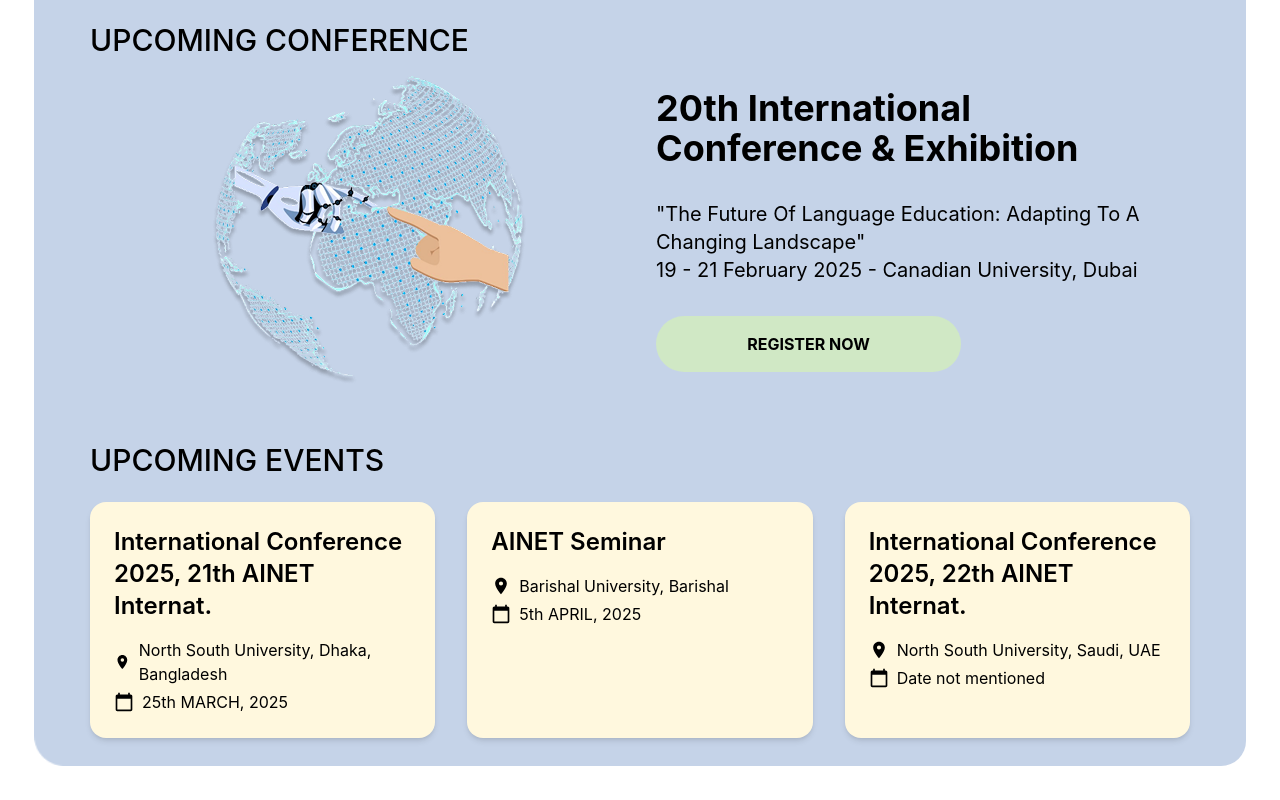
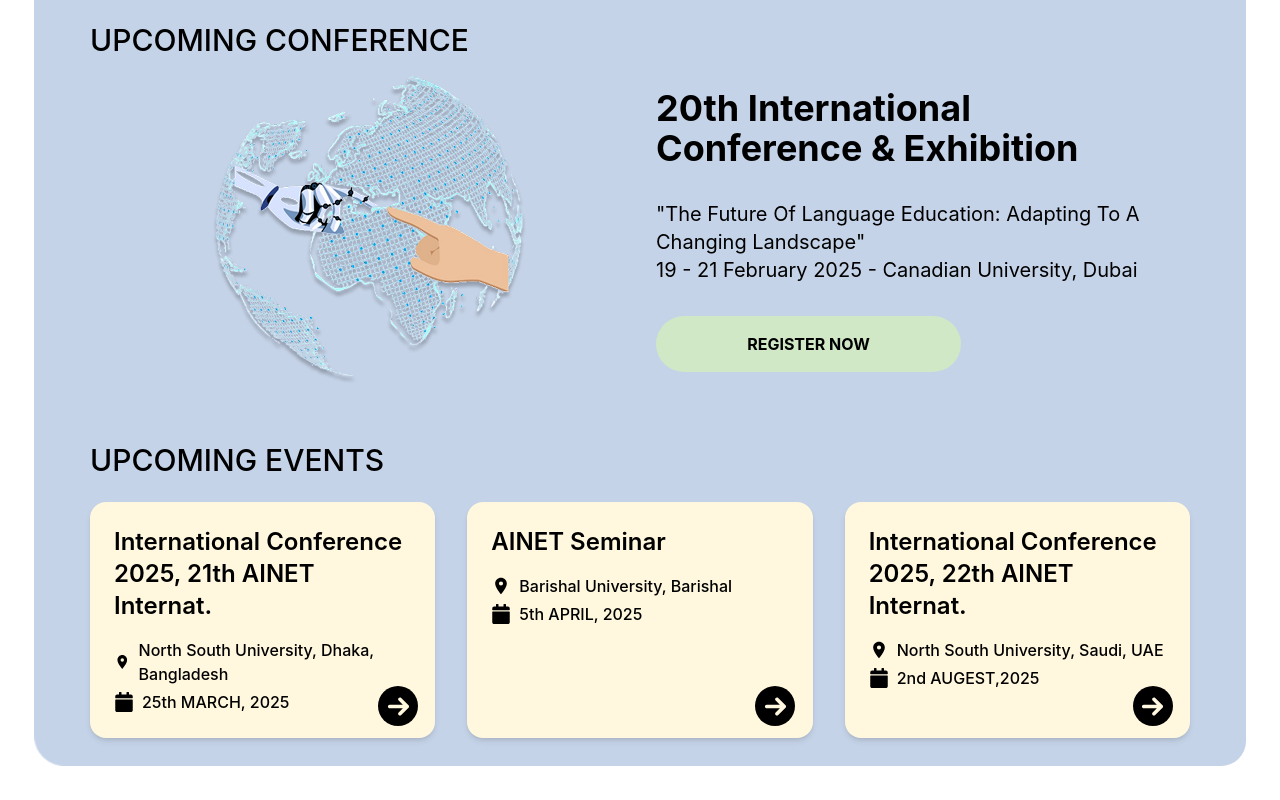
Before and after one commit to yadavswapnil25/AINET2-Web, a React (Vite) app: page / in a window 1280 px wide. Shown: the part 1158-1958 px from the top of the page. Built offline with nearby package versions, Linux system fonts and the light colour scheme.

Commit message:
adding arrows

```diff
--- a/src/Pages/Home.jsx
+++ b/src/Pages/Home.jsx
@@ -6,8 +6,31 @@ import bg2 from "/bg2.png";
 import home_banner_2 from "/home_banner_2.png";
 import upcoming from "/upcoming.png";
 import { MdLocationOn, MdCalendarToday } from "react-icons/md";
+import { FaCalendar } from "react-icons/fa";
+
 
 const Home = () => {
+
+  const eventsData = [
+    {
+      title: "International Conference 2025, 21th AINET Internat.",
+      location: "North South University, Dhaka, Bangladesh",
+      date: "25th MARCH, 2025",
+
+    },
+    {
+      title: "AINET Seminar",
+      location: "Barishal University, Barishal",
+      date: "5th APRIL, 2025",
+
+    },
+    {
+      title: "International Conference 2025, 22th AINET Internat.",
+      location: "North South University, Saudi, UAE",
+      date: "2nd AUGEST,2025",
+
+    },
+  ];
   return (
     <>
       <Highlight
@@ -113,48 +136,30 @@ const Home = () => {
           <h2 className="text-3xl w-full font-medium mt-10">UPCOMING EVENTS</h2>
 
           <div className="w-full h-1/2  flex flex-col md:flex-row sm:flex-row mt-6 gap-8">
-            {/* Card 1 */}
-            <div className="flex-1 bg-[#FFF8DE] rounded-2xl shadow-md p-6 hover:shadow-xl transition-shadow">
-              <h2 className="text-2xl font-semibold mb-4">
-                International Conference 2025, 21th AINET Internat.
-              </h2>
-              <p className="flex items-center text-black mb-1">
-                <MdLocationOn className=" mr-2 text-xl" />
-                North South University, Dhaka, Bangladesh
-              </p>
-              <p className="flex items-center text-black">
-                <MdCalendarToday className=" mr-2 text-xl" />
-                25th MARCH, 2025
-              </p>
-            </div>
 
-            {/* Card 2 */}
-            <div className="flex-1 bg-[#FFF8DE] rounded-2xl shadow-md p-6 hover:shadow-xl transition-shadow">
-              <h2 className="text-2xl font-semibold mb-4">AINET Seminar</h2>
-              <p className="flex items-center text-black mb-1">
-                <MdLocationOn className=" mr-2 text-xl" />
-                Barishal University, Barishal
-              </p>
-              <p className="flex items-center text-black">
-                <MdCalendarToday className=" mr-2 text-xl" />
-                5th APRIL, 2025
-              </p>
-            </div>
+          {eventsData.map((event, index) => (
+        <div
+          key={index}
+          className={`relative flex-1 bg-[#FFF8DE] rounded-2xl shadow-md p-6 hover:shadow-xl transition-shadow`}
+        >
+          <h2 className="text-2xl font-semibold mb-4">{event.title}</h2>
+          <p className="flex items-center text-black mb-1 text-base font-medium">
+            <MdLocationOn className="mr-2 text-xl" />
+            {event.location}
+          </p>
+          <p className="flex items-center text-black text-base font-medium">
+            <FaCalendar className="mr-2 text-xl" />
+            {event.date}
+          </p>
 
-            {/* Card 3 */}
-            <div className="flex-1 bg-[#FFF8DE] rounded-2xl shadow-md p-6 hover:shadow-xl transition-shadow">
-              <h2 className="text-2xl font-semibold mb-4">
-                International Conference 2025, 22th AINET Internat.
-              </h2>
-              <p className="flex items-center text-black mb-1">
-                <MdLocationOn className="mr-2 text-xl" />
-                North South University, Saudi, UAE
-              </p>
-              <p className="flex items-center text-black">
-                <MdCalendarToday className=" mr-2 text-xl" />
-                Date not mentioned
-              </p>
-            </div>
+
+            <button className="absolute right-[5%] bottom-[5%] h-[40px] w-[40px] bg-black grid place-items-center rounded-full cursor-pointer">
+              <img src="./arrowright.svg" alt="arrowright" />
+            </button>
+
+        </div>
+      ))}
+
           </div>
         </div>
       </div>
```
Also changed, not shown: public/arrowright.svg (added).
